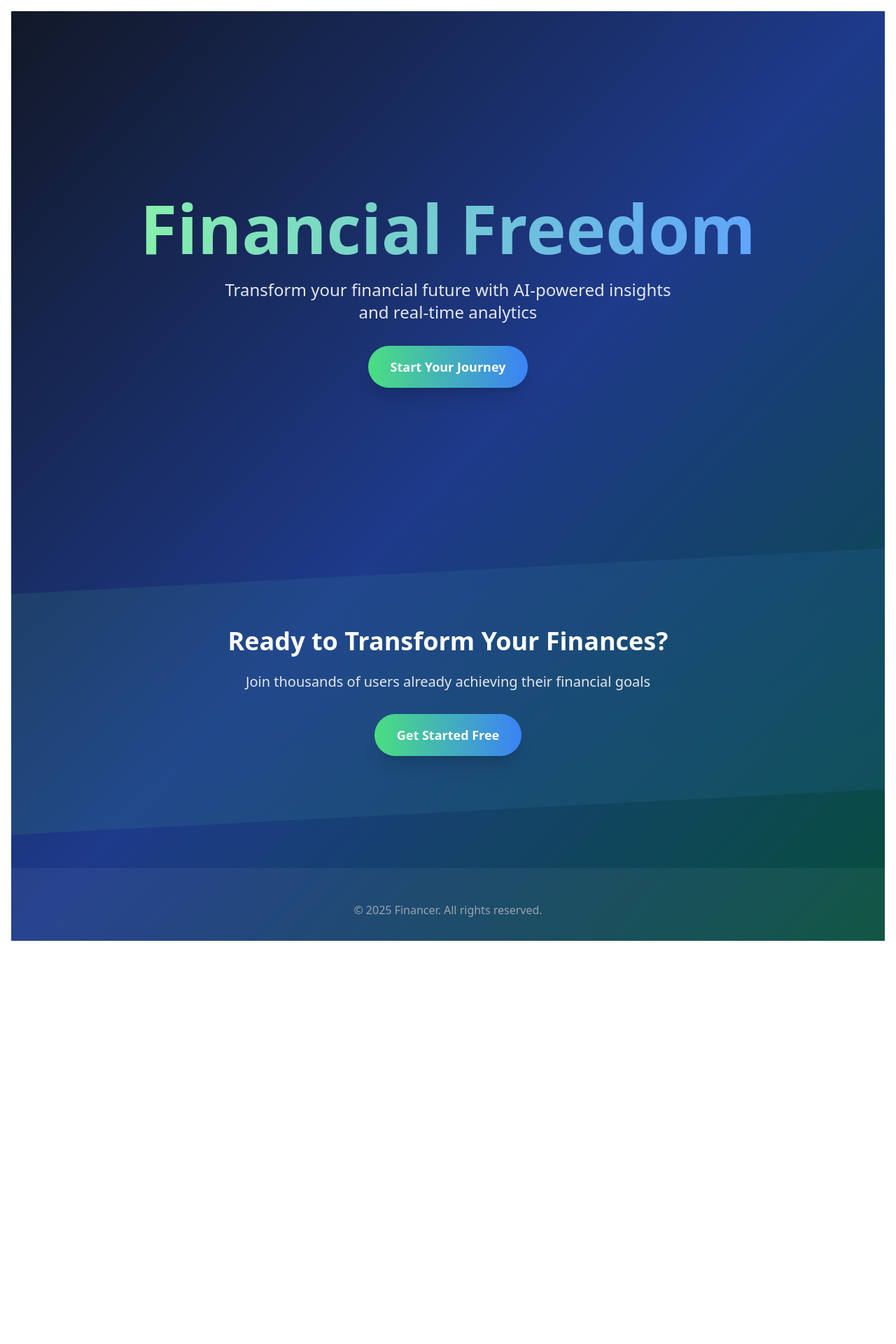
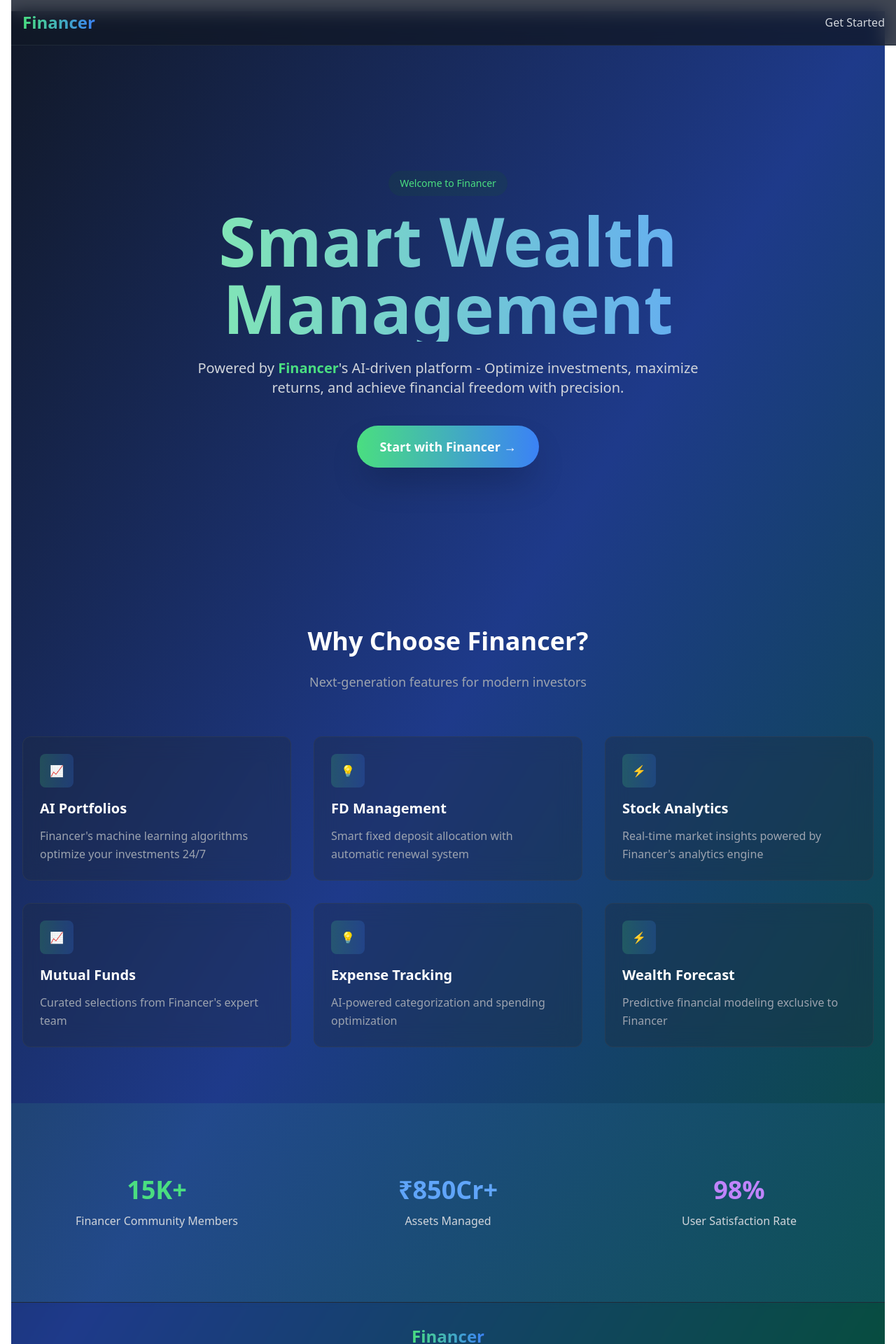
Before and after one commit to night-spring/Financer, a React (Vite) app in the folder financer/: page / in a window 1280 px wide. Shown: the top 1920 px of the page at 70% size. Before the commit the page ends 1360 px from the top, so only its background shows below. Built offline with nearby package versions, Linux system fonts and the light colour scheme.

Commit message:
Update LandingPage.jsx

```diff
--- a/financer/src/pages/LandingPage.jsx
+++ b/financer/src/pages/LandingPage.jsx
@@ -8,86 +8,160 @@ const LandingPage = () => {
   // Animation variants
   const fadeUp = {
     hidden: { opacity: 0, y: 20 },
-    visible: { opacity: 1, y: 0 }
+    visible: { opacity: 1, y: 0, transition: { duration: 0.6 } }
   };
 
   const stagger = {
-    visible: { transition: { staggerChildren: 0.1 } }
+    visible: { transition: { staggerChildren: 0.15 } }
   };
 
-  const handleNavigation = () => {
-    navigate('/auth'); // Updated to navigate to auth page
-  };
+  const handleNavigation = () => navigate('/auth');
 
   return (
-    <div className="min-h-screen relative overflow-hidden bg-gradient-to-br from-gray-900 via-blue-900 to-emerald-900 animate-gradient-x">
+    <div className="min-h-screen relative overflow-hidden bg-gradient-to-br from-gray-900 via-blue-900 to-emerald-900">
+      {/* Navigation Header */}
+      <motion.nav
+        initial={{ y: -20, opacity: 0 }}
+        animate={{ y: 0, opacity: 1 }}
+        className="fixed w-full top-0 z-50 bg-gray-900/80 backdrop-blur-md border-b border-gray-800"
+      >
+        <div className="max-w-7xl mx-auto px-4 py-3 flex items-center justify-between">
+          <span className="text-2xl font-bold bg-gradient-to-r from-green-400 to-blue-500 bg-clip-text text-transparent">
+            Financer
+          </span>
+          <motion.button
+            onClick={handleNavigation}
+            whileHover={{ scale: 1.05 }}
+            className="text-gray-300 hover:text-white px-4 py-2 rounded-lg transition-colors"
+          >
+            Get Started
+          </motion.button>
+        </div>
+      </motion.nav>
+
       {/* Hero Section */}
       <motion.section
         initial={{ opacity: 0 }}
         animate={{ opacity: 1 }}
-        transition={{ duration: 1 }}
-        className="relative min-h-screen flex items-center justify-center text-center"
+        className="relative min-h-screen flex items-center justify-center text-center px-4"
       >
-        <div className="max-w-4xl relative z-10">
+        <div className="max-w-4xl relative z-10 space-y-8 pt-20">
+          <motion.div
+            variants={stagger}
+            initial="hidden"
+            animate="visible"
+          >
+            <motion.div variants={fadeUp}>
+              <span className="inline-block mb-4 text-green-400 bg-green-900/20 px-4 py-2 rounded-full text-sm">
+                Welcome to Financer
+              </span>
+            </motion.div>
+
             <motion.h1
-            initial={{ y: 20, opacity: 0 }}
-            animate={{ y: 0, opacity: 1 }}
-            transition={{ duration: 0.8 }}
-            className="text-6xl md:text-8xl font-bold bg-gradient-to-r from-green-300 to-blue-400 bg-clip-text text-transparent mb-6"
+              variants={fadeUp}
+              className="text-5xl sm:text-6xl md:text-7xl lg:text-8xl font-bold bg-gradient-to-r from-green-300 to-blue-400 bg-clip-text text-transparent"
             >
-            Financial Freedom
+              Smart Wealth Management
             </motion.h1>
 
             <motion.p
-            initial={{ y: 20, opacity: 0 }}
-            animate={{ y: 0, opacity: 1 }}
-            transition={{ duration: 0.8, delay: 0.2 }}
-            className="text-xl md:text-2xl text-gray-200 mb-8 max-w-2xl mx-auto"
+              variants={fadeUp}
+              className="text-lg md:text-xl text-gray-300 mt-6 max-w-3xl mx-auto leading-relaxed"
             >
-            Transform your financial future with AI-powered insights and real-time analytics
+              Powered by <strong className="text-green-400">Financer</strong>'s AI-driven platform -
+              Optimize investments, maximize returns, and achieve financial freedom with precision.
             </motion.p>
 
+            <motion.div variants={fadeUp} className="mt-10">
               <motion.button
                 onClick={handleNavigation}
                 whileHover={{ scale: 1.05 }}
                 whileTap={{ scale: 0.95 }}
-            className="bg-gradient-to-r from-green-400 to-blue-500 text-white px-8 py-4 rounded-full text-lg font-semibold shadow-xl hover:shadow-2xl transition-all"
+                className="bg-gradient-to-r from-green-400 to-blue-500 text-white px-8 py-4 rounded-full text-lg font-semibold shadow-2xl hover:shadow-green-500/20 transition-all"
               >
-            Start Your Journey
+                Start with Financer →
               </motion.button>
+            </motion.div>
+          </motion.div>
         </div>
       </motion.section>
 
-      {/* CTA Section */}
-      <div className="relative py-20">
-        <div className="absolute inset-0 bg-gradient-to-r from-green-400/10 to-blue-500/10 -skew-y-3" />
+      {/* Features Section */}
+      <section className="relative py-20 px-4">
+        <div className="max-w-7xl mx-auto">
+          <motion.div
+            initial={{ opacity: 0, y: 30 }}
+            whileInView={{ opacity: 1, y: 0 }}
+            className="text-center mb-16"
+          >
+            <h2 className="text-3xl md:text-4xl font-bold text-white mb-6">
+              Why Choose Financer?
+            </h2>
+            <p className="text-gray-400 text-lg max-w-2xl mx-auto">
+              Next-generation features for modern investors
+            </p>
+          </motion.div>
 
+          <div className="grid grid-cols-1 md:grid-cols-2 lg:grid-cols-3 gap-8">
+            {features.map((feature, index) => (
               <motion.div
+                key={index}
                 initial={{ opacity: 0, scale: 0.95 }}
                 whileInView={{ opacity: 1, scale: 1 }}
-          className="max-w-4xl mx-auto text-center relative"
+                transition={{ delay: index * 0.1 }}
+                className="bg-gray-800/30 backdrop-blur-lg p-6 rounded-xl border border-gray-700/50 hover:border-green-400/30 transition-all"
               >
-          <h2 className="text-4xl font-bold text-white mb-6">
-            Ready to Transform Your Finances?
-          </h2>
-          <p className="text-xl text-gray-200 mb-8 max-w-2xl mx-auto">
-            Join thousands of users already achieving their financial goals
+                <div className="mb-4">
+                  <div className="h-12 w-12 rounded-lg bg-gradient-to-r from-green-400/20 to-blue-500/20 flex items-center justify-center">
+                    {index % 3 === 0 ? '📈' : index % 3 === 1 ? '💡' : '⚡'}
+                  </div>
+                </div>
+                <h3 className="text-xl font-semibold text-white mb-3">
+                  {feature.title}
+                </h3>
+                <p className="text-gray-400 leading-relaxed">
+                  {feature.description}
                 </p>
-          <motion.button
-            onClick={handleNavigation}
-            whileHover={{ scale: 1.05 }}
-            whileTap={{ scale: 0.95 }}
-            className="bg-gradient-to-r from-green-400 to-blue-500 text-white px-8 py-4 rounded-full text-lg font-semibold shadow-xl hover:shadow-2xl transition-all"
+              </motion.div>
+            ))}
+          </div>
+        </div>
+      </section>
+
+      {/* Stats Section */}
+      <motion.section
+        initial={{ opacity: 0 }}
+        whileInView={{ opacity: 1 }}
+        className="py-20 bg-gradient-to-r from-green-400/10 to-blue-500/10"
       >
-            Get Started Free
-          </motion.button>
-        </motion.div>
+        <div className="max-w-7xl mx-auto px-4 grid grid-cols-1 md:grid-cols-3 gap-8 text-center">
+          <div className="p-6">
+            <div className="text-4xl font-bold text-green-400 mb-3">15K+</div>
+            <div className="text-gray-300">Financer Community Members</div>
           </div>
+          <div className="p-6">
+            <div className="text-4xl font-bold text-blue-400 mb-3">₹850Cr+</div>
+            <div className="text-gray-300">Assets Managed</div>
+          </div>
+          <div className="p-6">
+            <div className="text-4xl font-bold text-purple-400 mb-3">98%</div>
+            <div className="text-gray-300">User Satisfaction Rate</div>
+          </div>
+        </div>
+      </motion.section>
 
       {/* Footer */}
-      <footer className="bg-white/5 py-8 mt-20 backdrop-blur-sm">
-        <div className="max-w-7xl mx-auto text-center text-gray-400">
-        <p className="mt-4">&copy; 2025 Financer. All rights reserved.</p>
+      <footer className="border-t border-gray-800 py-8 backdrop-blur-sm">
+        <div className="max-w-7xl mx-auto text-center text-gray-400 px-4">
+          <div className="mb-6">
+            <span className="text-2xl font-bold bg-gradient-to-r from-green-400 to-blue-500 bg-clip-text text-transparent">
+              Financer
+            </span>
+          </div>
+          <p className="mb-4">
+            Revolutionizing personal finance management since 2024
+          </p>
+          <p>&copy; 2025 Financer. All rights reserved.</p>
         </div>
       </footer>
     </div>
@@ -95,12 +169,12 @@ const LandingPage = () => {
 };
 
 const features = [
-  { title: "Smart Portfolios", description: "AI-optimized investment portfolios that adapt to market conditions" },
-  { title: "Expense Analytics", description: "Automatic categorization and spending pattern recognition" },
-  { title: "FD Optimization", description: "Maximize returns with intelligent deposit management" },
-  { title: "Market Comparisons", description: "Real-time comparison of financial instruments" },
-  { title: "AI Assistant", description: "24/7 financial guidance through natural conversations" },
-  { title: "Wealth Tracking", description: "Interactive dashboards with predictive analytics" },
+  { title: "AI Portfolios", description: "Financer's machine learning algorithms optimize your investments 24/7" },
+  { title: "FD Management", description: "Smart fixed deposit allocation with automatic renewal system" },
+  { title: "Stock Analytics", description: "Real-time market insights powered by Financer's analytics engine" },
+  { title: "Mutual Funds", description: "Curated selections from Financer's expert team" },
+  { title: "Expense Tracking", description: "AI-powered categorization and spending optimization" },
+  { title: "Wealth Forecast", description: "Predictive financial modeling exclusive to Financer" },
 ];
 
 export default LandingPage;
```
Lines whose indentation alone changed are shown as unchanged.
